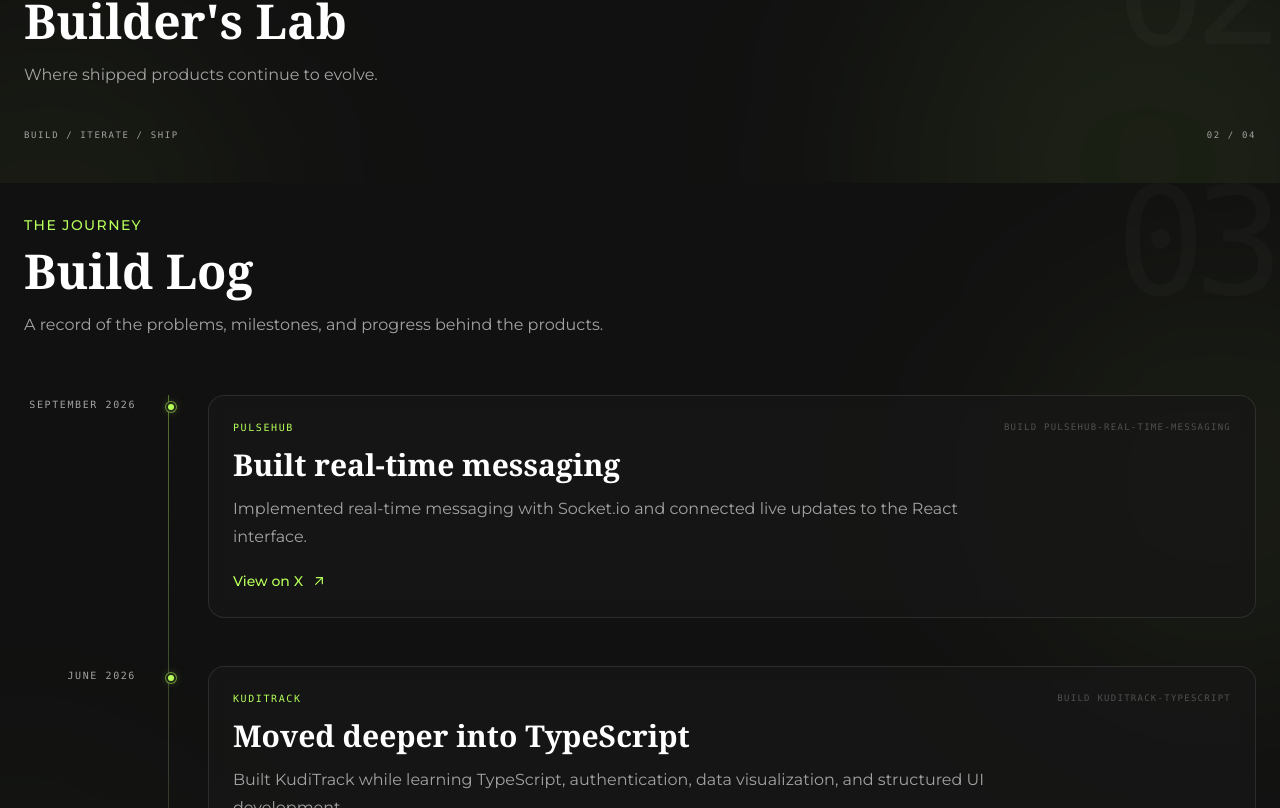
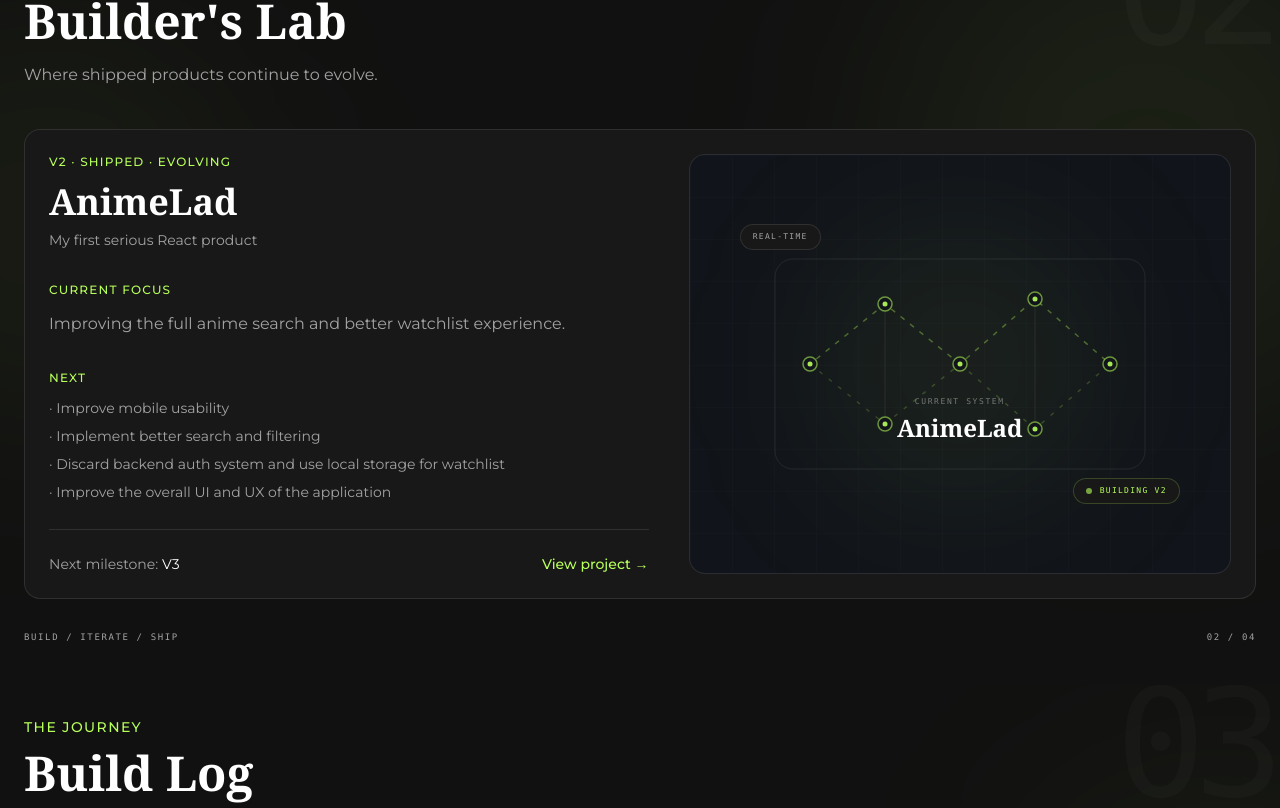
Before and after one commit to ladosky1/ladosky, a React (Vite) app: page / in a window 1280 px wide. Shown: the part 1912-2720 px from the top of the page. Built offline with nearby package versions, Linux system fonts and the light colour scheme.

Commit message:
Adjusted Builders Lab

```diff
--- a/src/sections/BuildersLab.tsx
+++ b/src/sections/BuildersLab.tsx
@@ -165,7 +165,7 @@ function BuildersLab() {
         <div className="space-y-6">
           {buildersLab.map((item) => {
             const project = projects.find(
-              (project) => project.id === item.projectId,
+              (project) => project.name === item.projectId,
             );
 
             if (!project) return null;
```
